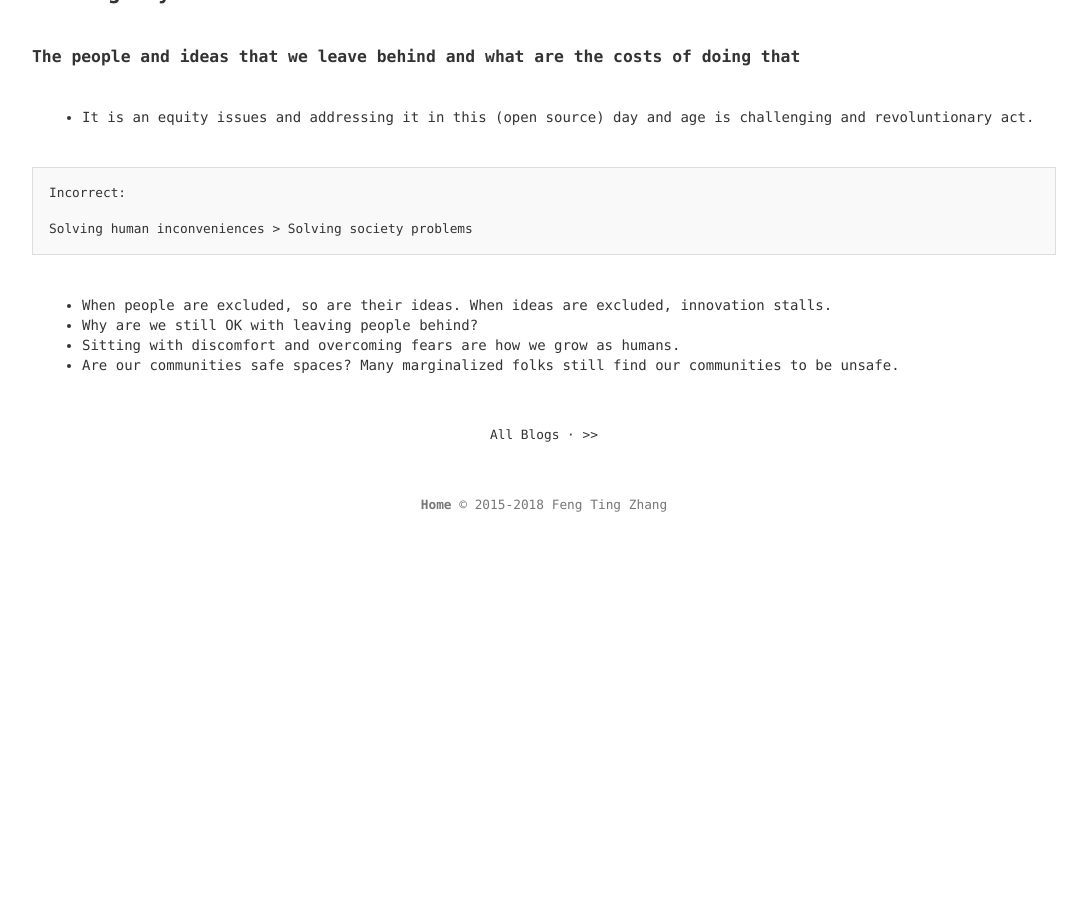
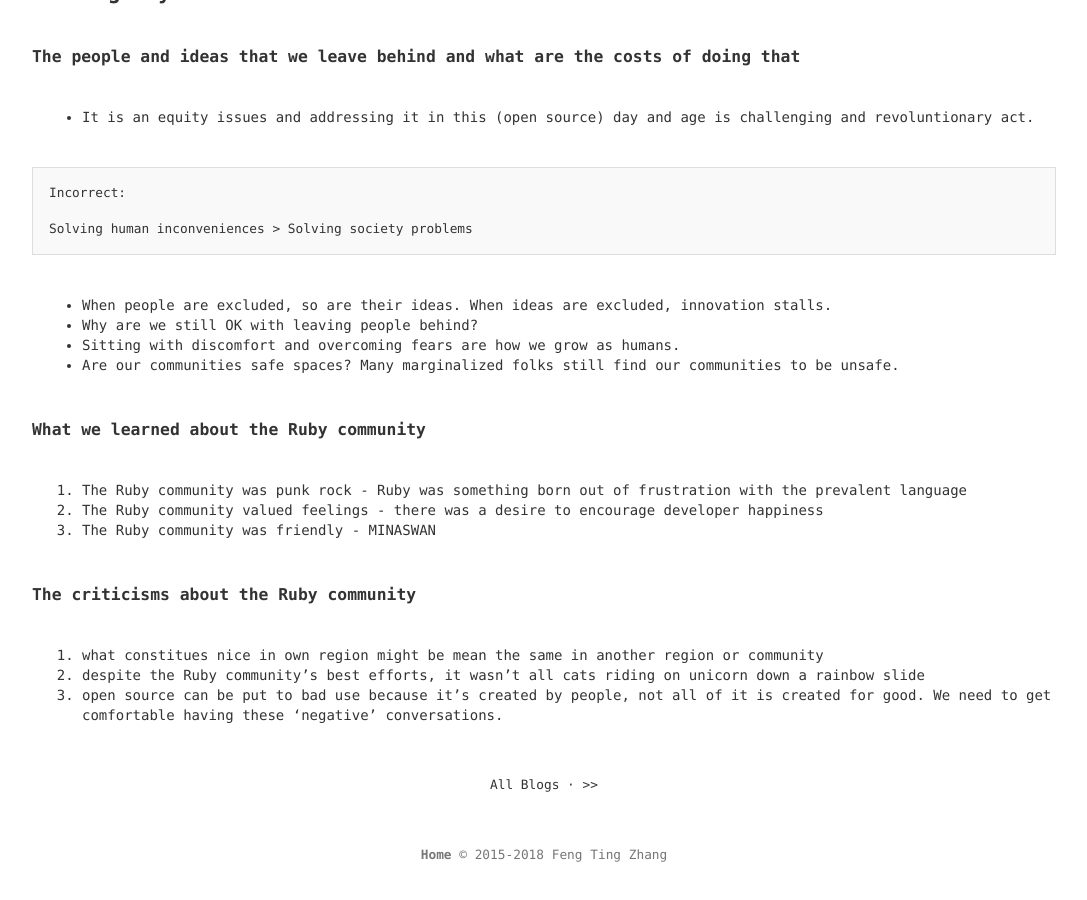
Before and after one commit to fengtingzhang/blog, a Jekyll site: the page built from _posts/2018-11-13-rubyconf-2018-day-one.md, in a window 1280 px wide and 900 px high, scrolled down 10994 px. Shown: the whole window, without its empty margins (96-1183 px from the left). Built offline with Jekyll 4.4.1, drawn with Linux system fonts in a browser that asks for light colours; before the commit the page ends 11544 px from its top, so only the background shows below that.

Commit message:
Update 2018-11-13-rubyconf-2018-day-one.md

```diff
--- a/_posts/2018-11-13-rubyconf-2018-day-one.md
+++ b/_posts/2018-11-13-rubyconf-2018-day-one.md
@@ -367,3 +367,13 @@
 * Why are we still OK with leaving people behind?
 * Sitting with discomfort and overcoming fears are how we grow as humans.
 * Are our communities safe spaces? Many marginalized folks still find our communities to be unsafe.
+
+### What we learned about the Ruby community
+1. The Ruby community was punk rock - Ruby was something born out of frustration with the prevalent language
+1. The Ruby community valued feelings - there was a desire to encourage developer happiness
+1. The Ruby community was friendly - MINASWAN
+
+### The criticisms about the Ruby community
+1. what constitues nice in own region might be mean the same in another region or community
+1. despite the Ruby community's best efforts, it wasn't all cats riding on unicorn down a rainbow slide
+1. open source can be put to bad use because it's created by people, not all of it is created for good. We need to get comfortable having these 'negative' conversations.
```
